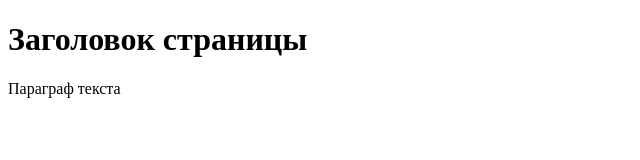
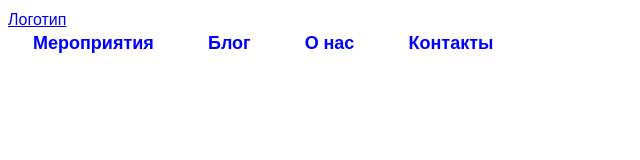
Before and after one commit to Axoriant/Axoriant.github.io, a plain HTML site: page index.html in a window 1280 px wide. Shown: the whole page, without its empty margins (0-640 px from the left). Drawn offline with nearby package versions, Linux system fonts and the light colour scheme.

Commit message:
Add files via upload

```diff
--- a/index.html
+++ b/index.html
@@ -1,10 +1,39 @@
 <!DOCTYPE html>
-<html>
+<html lang = "ru">
     <head>
-        <title>Axoriant</title>
+        <meta charset="UTF-8" />
+        <title>Lenni art</title>
+        <link rel="stylesheet" href="styles/styles.css" />
+        <link rel="preconnect" href="https://fonts.googleapis.com">
+        <link rel="preconnect" href="https://fonts.gstatic.com" crossorigin>
+        <link href="https://fonts.googleapis.com/css2?family=Lora:wght@400;500;600;700&family=Open+Sans:wght@400;500;600;700&display=swap" rel="stylesheet">
+
     </head>
-    <body>
-        <h1>Заголовок страницы</h1>
-        <p>Параграф текста</p>
+    <body class="body">
+        <header class="page-header">
+            <a href="index.html" class="page-header__logo">Логотип</a>
+            <nav class="page-header__nav">
+                <a href="#" class="page-header__nav-link">Мероприятия</a>
+                <a href="#" class="page-header__nav-link">Блог</a>
+                <a href="#" class="page-header__nav-link">О нас</a>
+                <a href="#" class="page-header__nav-link">Контакты</a>
+            </nav>
+            <a href="#" class="btn page-header__user-btn"></a>
+        </header>
+
+        <main class="main">
+            <div class="home">
+                <header class="main-header home__main-header"></header>
+                <section class="offers home__offers"></section>
+                <section class="about home__about"></section>
+                <section class="upcoming home__upcoming"></section>
+                <section class="listing home__listing"></section>
+                <section class="contacts home__contacts"></section>
+
+                <div class="doit home__doit"></div>
+            </div>
+        </main>
+
+        <footer class="page-footer"></footer>
     </body>
 </html>
--- /dev/null
+++ b/styles/styles.css
@@ -0,0 +1,20 @@
+.body{
+    font-family: 'Open sans', sans-serif;
+    font-size: 16px;
+    font-weight: 400;
+    font-style: normal;
+    line-height: 1.375;
+}
+
+.page-header{}
+
+.page-header__nav-link{
+    margin: 0 25px;
+    color: blue;
+    font-weight: 600;
+    font-size: 18px;
+    line-height: 25px;
+    text-decoration: none;
+}
+
+.page-footer{}
```
